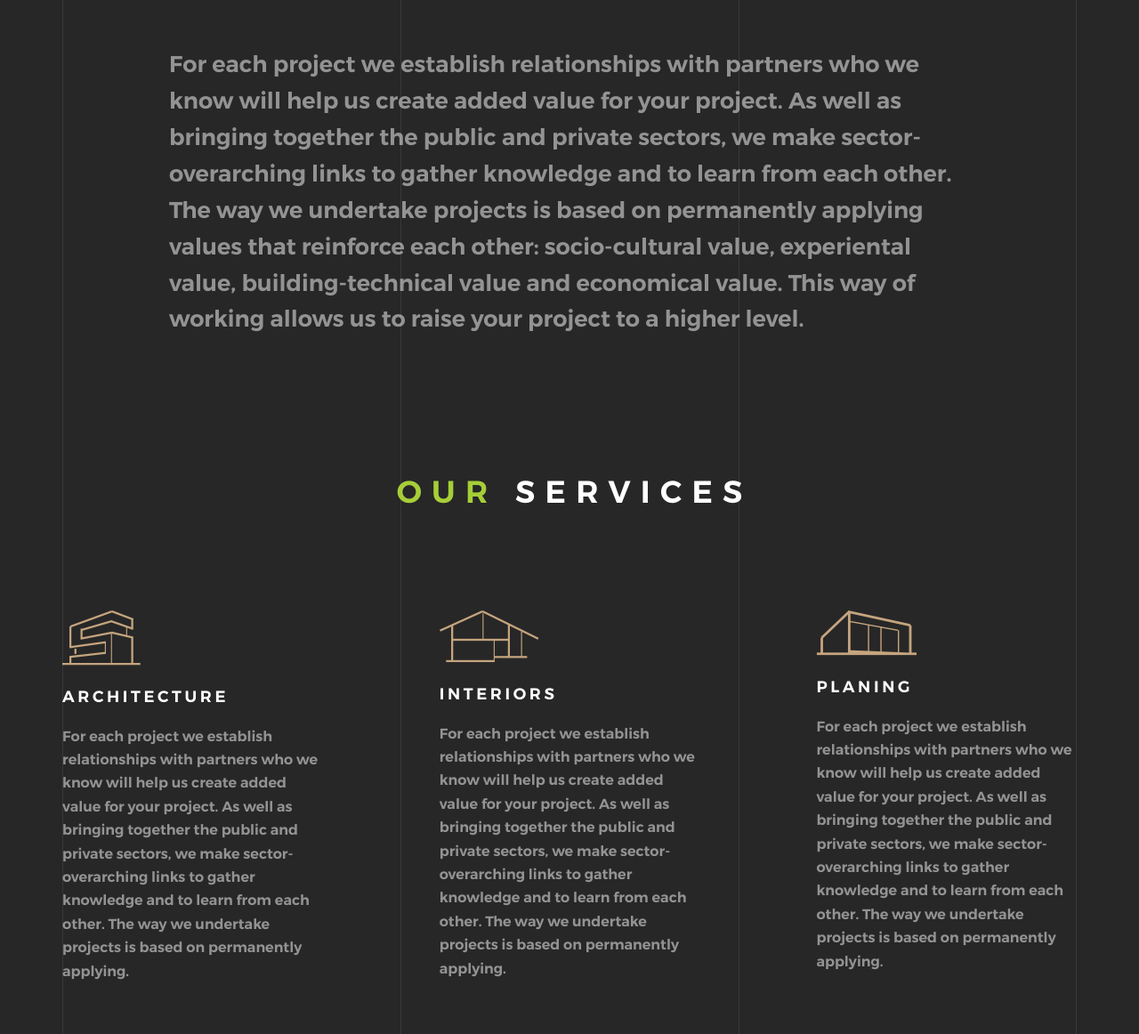
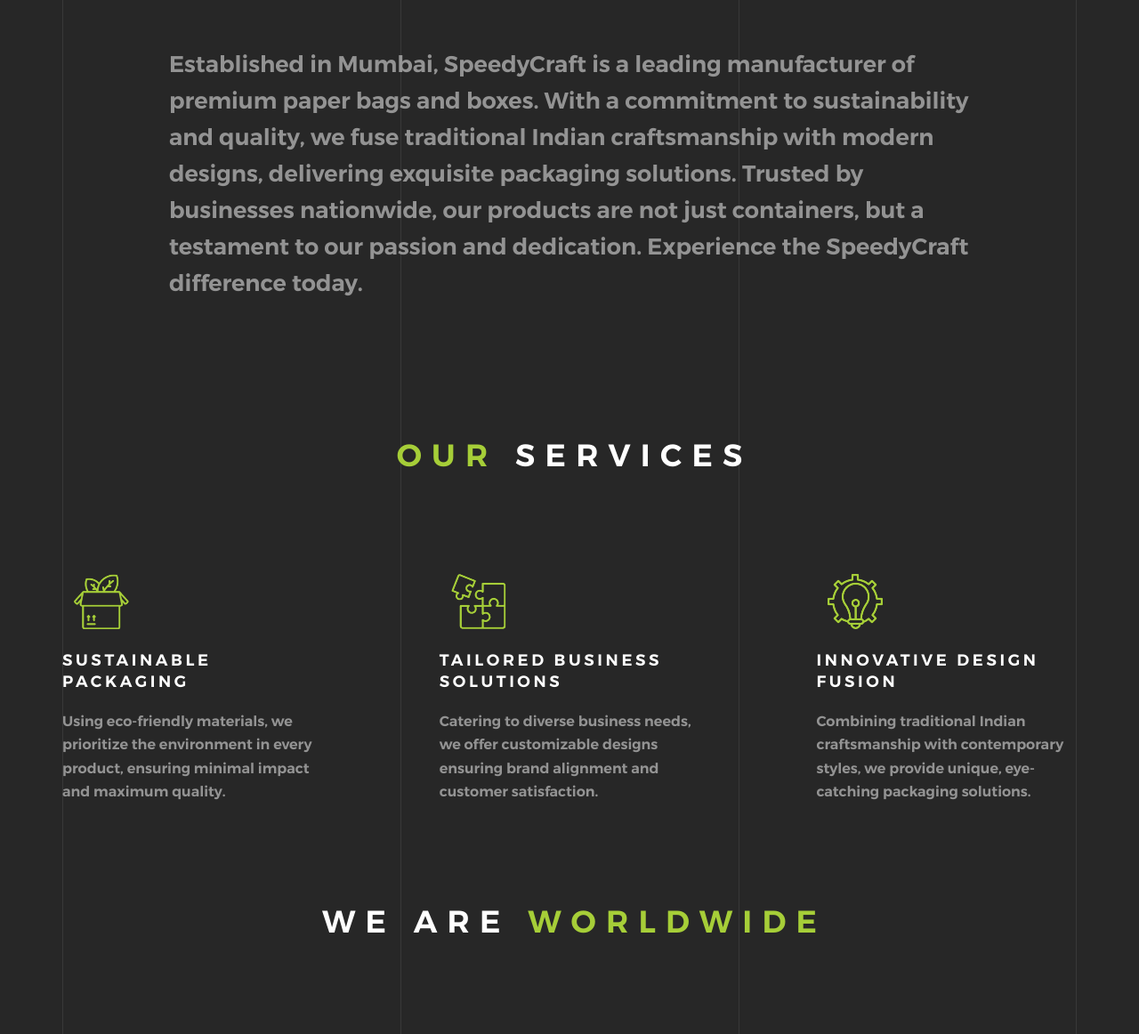
Before and after one commit to moonmadara/Speedycraft, a plain HTML site: page about.html in a window 1280 px wide. Shown: the part 685-1847 px from the top of the page at 89% size. Drawn offline with Linux system fonts and the light colour scheme.

Commit message:
company_data_upload_home_about

```diff
--- a/about.html
+++ b/about.html
@@ -3,7 +3,7 @@
 <head>
 <meta  charset="utf-8">
 <meta name="viewport" content="width=device-width, initial-scale=1">
-<title>Go.arch  - Architecture HTML Template</title>
+<title>Speedycraft</title>
 
 <!-- Favicons -->
 <link rel="shortcut icon" href="favicon.png">
@@ -48,9 +48,9 @@
     <header id="top" class="header-inner">
       <div class="brand-panel">
         <a href="#" class="brand">
-          go<span class="text-primary">.</span>arch
+          <span class="text-primary">Speedycraft</span>
         </a>
-        <div class="brand-name">Go.arch</div>
+        <div class="brand-name">Speedycraft</div>
       </div>
       <div class="header-phone">+7 (212) 674-25-10</div>
       <div class="vertical-panel-content">
@@ -70,17 +70,12 @@
       <nav class="navbar-desctop visible-md visible-lg">
         <div class="container">
           <a href="#top" class="brand js-target-scroll">
-            go<span class="text-primary">.</span>arch
+            <span class="text-primary">SpeedyCraft</span>
           </a>
           <ul class="navbar-desctop-menu">
             <li>
               <a href="index.html">Home</a>
-              <ul>
-                <li><a href="../light/index.html">Home - Light</a></li>
-                <li>
-                  <a href="index.html">Home - Dark</a>
-                </li>
-              </ul>
+
             </li>
             <li class="active">
               <a href="about.html">About us</a>
@@ -114,7 +109,7 @@
 
       <nav class="navbar-mobile">
         <a href="#top" class="brand js-target-scroll">
-          go<span class="text-primary">.</span>arch
+          <span class="text-primary">SpeedyCraft</span>
         </a>
 
         <!-- Navbar Collapse -->
@@ -175,7 +170,7 @@
     <main class="main main-inner bg-about" data-stellar-background-ratio="0.6">
       <div class="container">
         <header class="main-header">
-          <h1>About Arch</h1>
+          <h1>About Speedycraft</h1>
         </header>
       </div>
 
@@ -205,7 +200,7 @@
         <div class="container">
           <div class="entry">
             <h3 class="entry-title">we turn ideas into works of art<span class="text-primary">.</span></h3>
-            <p class="entry-text">For each project we establish relationships with partners who we know will help us create added value for your project. As well as bringing together the public and private sectors, we make sector-overarching links to gather knowledge and to learn from each other. The way we undertake projects is based on permanently applying values that reinforce each other: socio-cultural value, experiental value, building-technical value and economical value.  This way of working allows us to raise your project to a higher level.</p>
+            <p class="entry-text">Established in Mumbai, SpeedyCraft is a leading manufacturer of premium paper bags and boxes. With a commitment to sustainability and quality, we fuse traditional Indian craftsmanship with modern designs, delivering exquisite packaging solutions. Trusted by businesses nationwide, our products are not just containers, but a testament to our passion and dedication. Experience the SpeedyCraft difference today.</p>
           </div>
         </div>
       </section>
@@ -221,33 +216,26 @@
             <div class="row-services row-base row">
               <div class="col-base col-service col-sm-6 col-md-4 wow fadeInUp">
                 <div class="service-item">
-                  <img alt="" src="img/img-icon/icon-architecture.png">
-                  <h4>Architecture</h4>
-                  <p>For each project we establish relationships with partners who we know will help us create added value for your project. As well as bringing together the public and private sectors, we make sector-overarching links to gather knowledge and
-                  to learn from each other. The way
-                  we undertake projects is based
-                  on permanently applying.</p>
+                  <img alt="" src="img/img-icon/susp.png">
+                  <h4>Sustainable Packaging</h4>
+                  <p>Using eco-friendly materials, we prioritize the environment in every product, ensuring minimal impact and maximum quality.</p>
                 </div>
               </div>
               <div class="col-base col-service col-sm-6 col-md-4 wow fadeInUp" data-wow-delay="0.3s">
                 <div class="service-item">
-                  <img alt="" src="img/img-icon/icon-interiors.png">
-                  <h4>interiors</h4>
-                  <p>For each project we establish relationships with partners who we know will help us create added value for your project. As well as bringing together the public and private sectors, we make sector-overarching links to gather knowledge and
-                  to learn from each other. The way
-                  we undertake projects is based
-                  on permanently applying.</p>
+                  <img alt="" src="img/img-icon/Tailored.png">
+                  <h4>Tailored Business Solutions</h4>
+                  <p>Catering to diverse business needs, we offer customizable designs ensuring brand alignment and customer satisfaction.</p>
                 </div>
               </div>
               <div class="clearfix visible-sm"></div>
               <div class="col-base col-service col-sm-6 col-md-4 wow fadeInUp" data-wow-delay="0.6s">
                 <div class="service-item">
-                  <img alt="" src="img/img-icon/icon-planing.png">
-                  <h4>Planing</h4>
-                  <p>For each project we establish relationships with partners who we know will help us create added value for your project. As well as bringing together the public and private sectors, we make sector-overarching links to gather knowledge and
-                  to learn from each other. The way
-                  we undertake projects is based
-                  on permanently applying.</p>
+                  <img alt="" src="img/img-icon/innovation.png">
+                  <h4>Innovative Design Fusion</h4>
+                  <p>Combining traditional Indian craftsmanship with contemporary styles, we provide unique, eye-catching packaging solutions.
+
+                  </p>
                 </div>
               </div>
             </div>
@@ -372,7 +360,7 @@
               <div class="col-address col-base col-md-4">
                 +7 (212) 654-33-35<br>
                 +7 (212) 287-85-22<br>
-                info@goarch.com<br>
+                Speedycraft<br>
                 USA, New York, 57 Quigley Bridge
               </div>
               <div class="col-base  col-md-8">
@@ -421,7 +409,7 @@
           <div class="row-base row">
             <div class="col-base text-left-md col-md-4">
               <a href="#" class="brand">
-                go<span class="text-primary">.</span>arch
+                <span class="text-primary">Speedycraft</span>
               </a>
             </div>
             <div class="text-center-md col-base col-md-4">
@@ -430,7 +418,7 @@
               </a>
             </div>
             <div class="text-right-md col-base col-md-4">
-              © go.arch 2016. All Rights Reserved.
+              ©Speedycraft. All Rights Reserved.
             </div>
           </div>
         </div>
```
Also changed, not shown: index.html (+10 -10 lines), img/img-icon/Tailored.png (added), img/img-icon/icon-architecture.png (deleted), img/img-icon/icon-interiors.png (deleted), img/img-icon/icon-planing.png (deleted), img/img-icon/innovation.png (added), img/img-icon/susp.png (added), img/speedy_logo.png (added).
